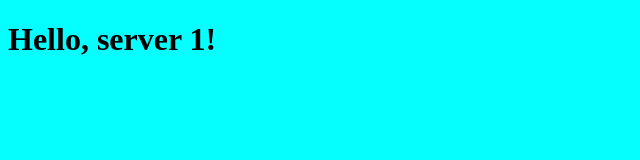
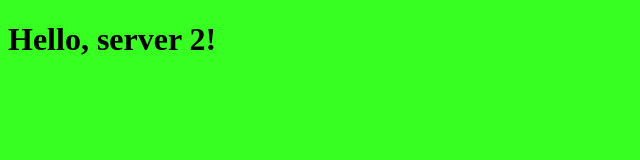
Before and after one commit to thenukaoffice/website, a plain HTML site: page index.html in a window 1280 px wide. Shown: the whole page, without its empty margins (0-640 px from the left). Drawn offline with Linux system fonts and the light colour scheme.

Commit message:
update to the server 2

```diff
--- a/index.html
+++ b/index.html
@@ -3,11 +3,11 @@
     <title>assignment</title>
     <style>
         body {
-            background-color: #05ffff
+            background-color: #36ff21
             }
     </style>
 </head>
 <body>
-    <h1>Hello, server 1!</h1>
+    <h1>Hello, server 2!</h1>
 </body>
 </html>
```
